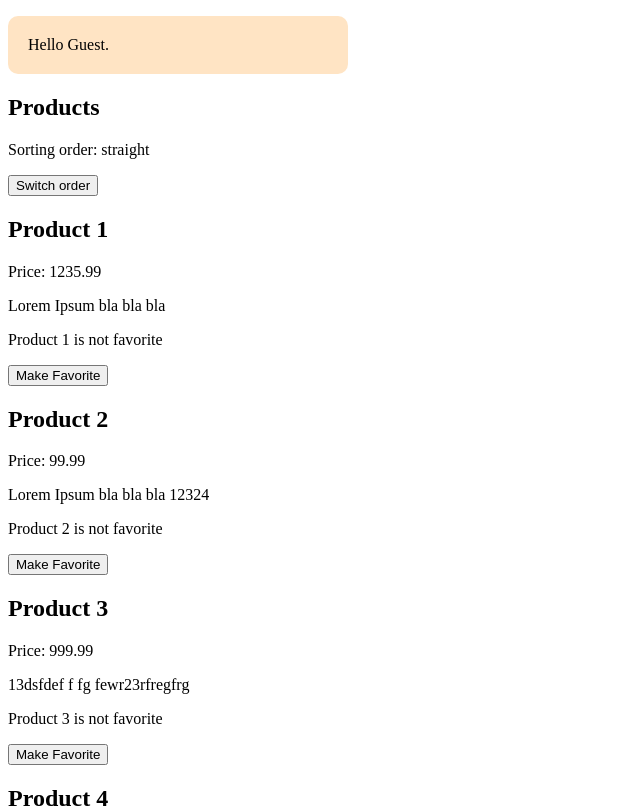
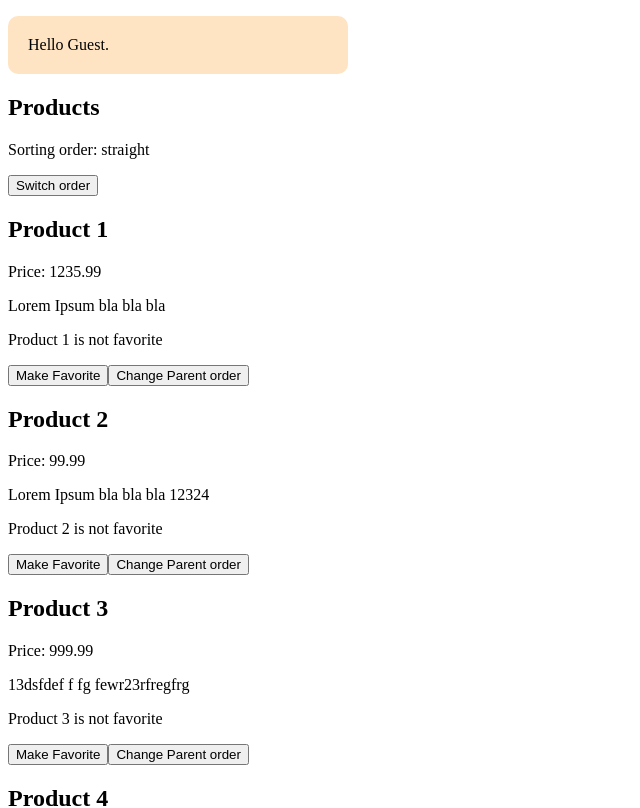
Before and after one commit to fc-fullstack-courses/pfe-2024-1-react-lessons, a React (Vite) app: page / in a window 1280 px wide. Shown: the top 808 px of the page, without its empty margins (0-640 px from the left). Built offline with nearby package versions, Linux system fonts and the light colour scheme.

Commit message:
Add Child -> Parent example

```diff
--- a/src/components/Product/index.jsx
+++ b/src/components/Product/index.jsx
@@ -33,6 +33,7 @@ class Product extends React.Component {
     // зміна пропсів також змушує ререндеритися компонент
     const {
       product: { id, name, price, description },
+      handleSwitchOrder
     } = this.props;
 
     const { isFavorite } = this.state;
@@ -48,6 +49,8 @@ class Product extends React.Component {
         <p>{name} is {!isFavorite && 'not'} favorite</p>
         {/* {isFavorite && <p>{name} is favorite</p>} */}
         <button id='btn' onClick={this.clickHandler}>Make Favorite</button>
+        {/* Взаємодія Дитина -> Батько (коллбек, який змінює стан батька) */}
+        <button onClick={handleSwitchOrder}>Change Parent order</button>
       </article>
     );
   }
--- a/src/components/ProductList/index.jsx
+++ b/src/components/ProductList/index.jsx
@@ -18,7 +18,7 @@ class ProductList extends React.Component {
 
     const productsComponents = products.map((product) => {
       // Взаємодія Батько - Дитина (пропси)
-      return <Product key={product.id} product={product} />;
+      return <Product key={product.id} product={product} handleSwitchOrder={this.handleSwitchOrder} />;
     });
 
     return (
```
